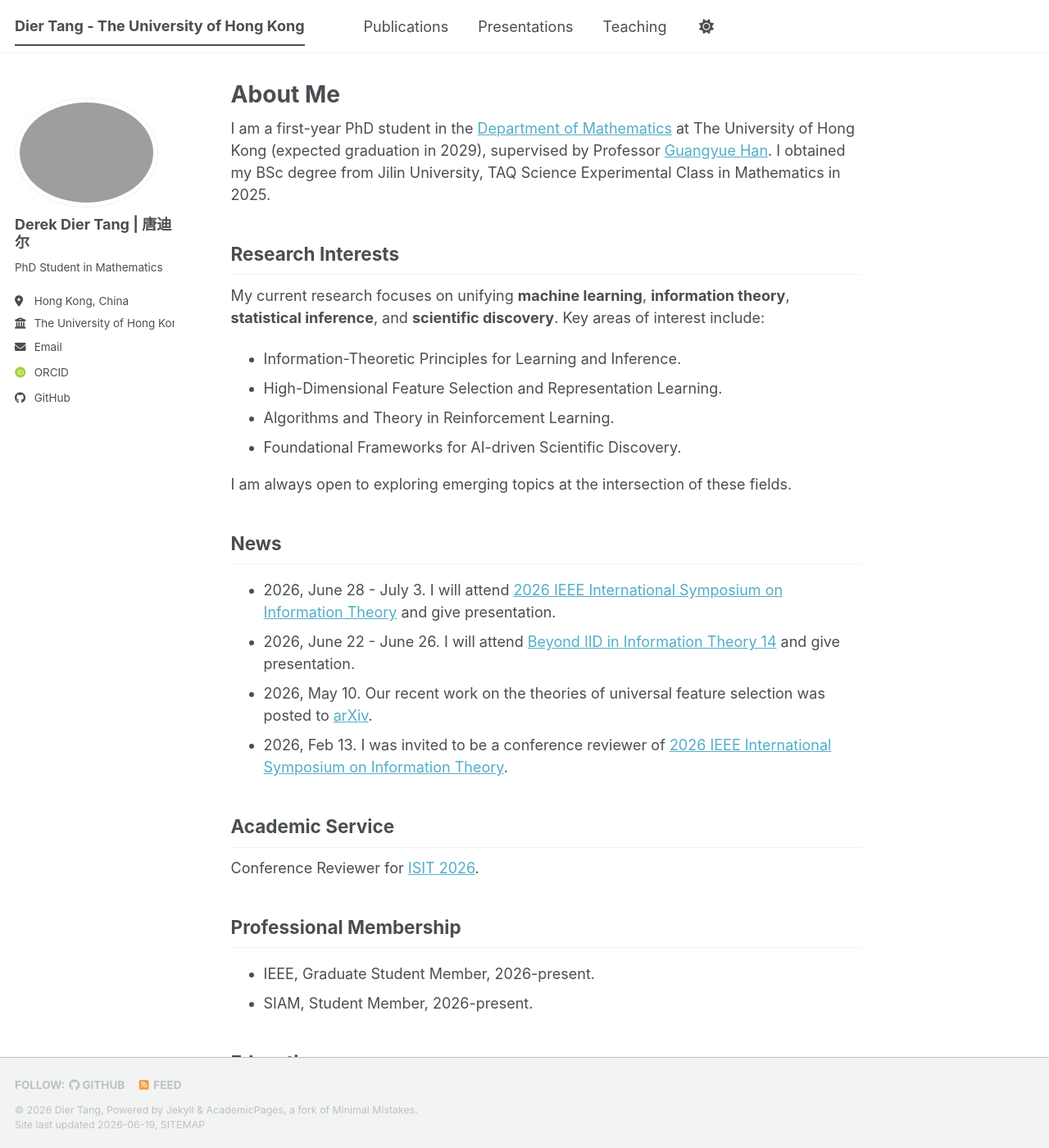
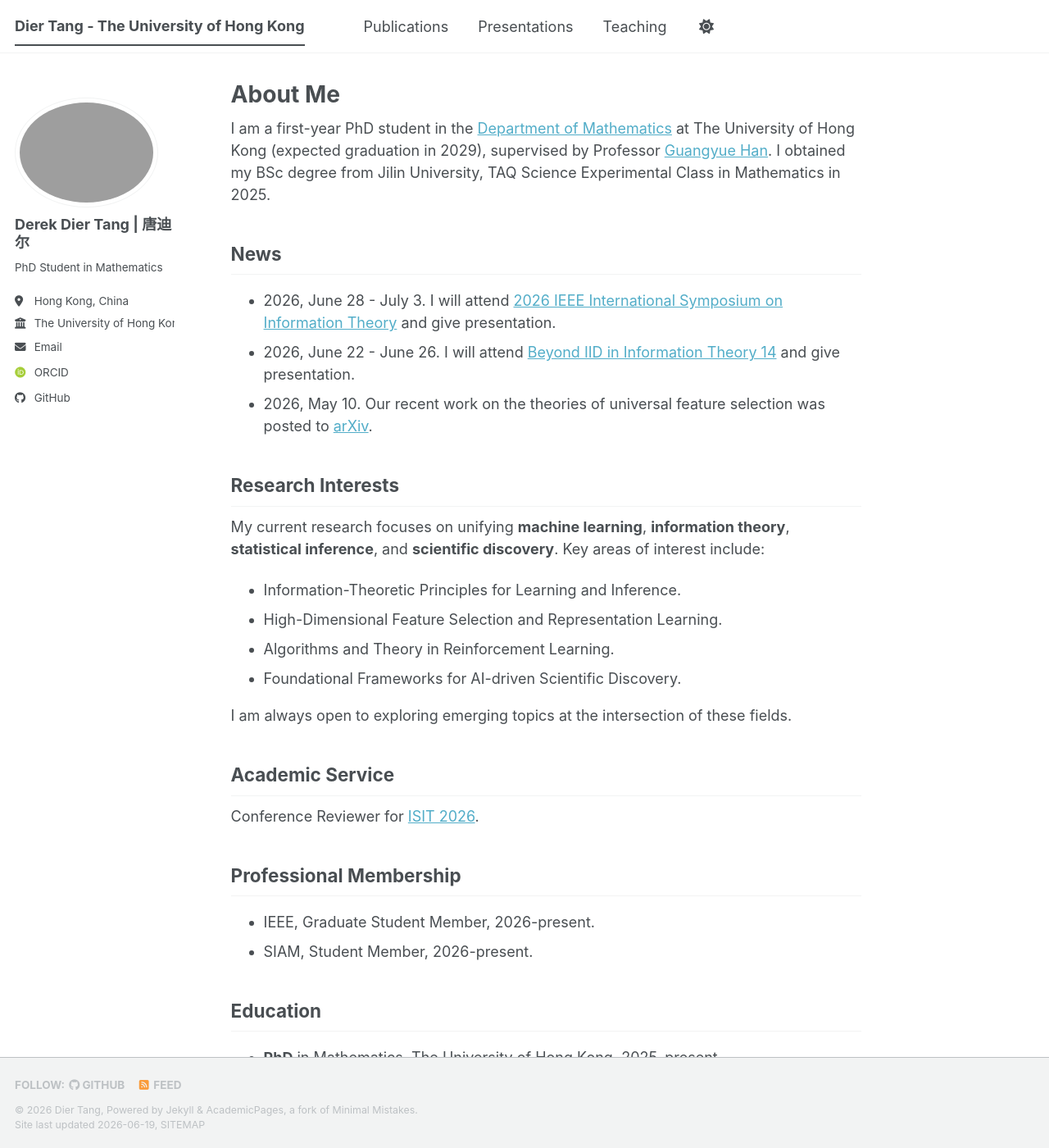
Before and after one commit to TangDier03/tangdier03.github.io, a Jekyll site: the page built from _pages/about.md, in a window 1280 px wide and 1400 px high. Shown: the whole window at 82% size. Built offline with Jekyll 4.4.1, drawn with Linux system fonts in a browser that asks for light colours; some web fonts are replaced; a script bundle is joined from its source files by our own code; library files that are not in the unit come from our copies; some of the changed lines change nothing that is shown.

Commit message:
Update about.md

```diff
--- a/_pages/about.md
+++ b/_pages/about.md
@@ -9,6 +9,15 @@ redirect_from:
 
 I am a first-year PhD student in the [Department of Mathematics](https://hkumath.hku.hk/web/current/pg-course.php) at The University of Hong Kong (expected graduation in 2029), supervised by Professor [Guangyue Han](https://hkumath.hku.hk/~ghan/). I obtained my BSc degree from Jilin University, TAQ Science Experimental Class in Mathematics in 2025.
 
+
+## News
+
+- 2026, June 28 - July 3. I will attend [2026 IEEE International Symposium on Information Theory](https://2026.ieee-isit.org/) and give presentation.
+- 2026, June 22 - June 26. I will attend [Beyond IID in Information Theory 14](https://www.beyondiid2026.com/) and give presentation.
+- 2026, May 10. Our recent work on the theories of universal feature selection was posted to [arXiv](https://arxiv.org/abs/2605.09396).
+
+
+
 ## Research Interests
 
 My current research focuses on unifying **machine learning**, **information theory**, **statistical inference**, and **scientific discovery**. Key areas of interest include:
@@ -19,14 +28,6 @@ My current research focuses on unifying **machine learning**, **information theo
 - Foundational Frameworks for AI-driven Scientific Discovery.
 
 I am always open to exploring emerging topics at the intersection of these fields.
-
-
-## News
-
-- 2026, June 28 - July 3. I will attend [2026 IEEE International Symposium on Information Theory](https://2026.ieee-isit.org/) and give presentation.
-- 2026, June 22 - June 26. I will attend [Beyond IID in Information Theory 14](https://www.beyondiid2026.com/) and give presentation.
-- 2026, May 10. Our recent work on the theories of universal feature selection was posted to [arXiv](https://arxiv.org/abs/2605.09396).
-- 2026, Feb 13. I was invited to be a conference reviewer of [2026 IEEE International Symposium on Information Theory](https://2026.ieee-isit.org/).
 
 
 
```
